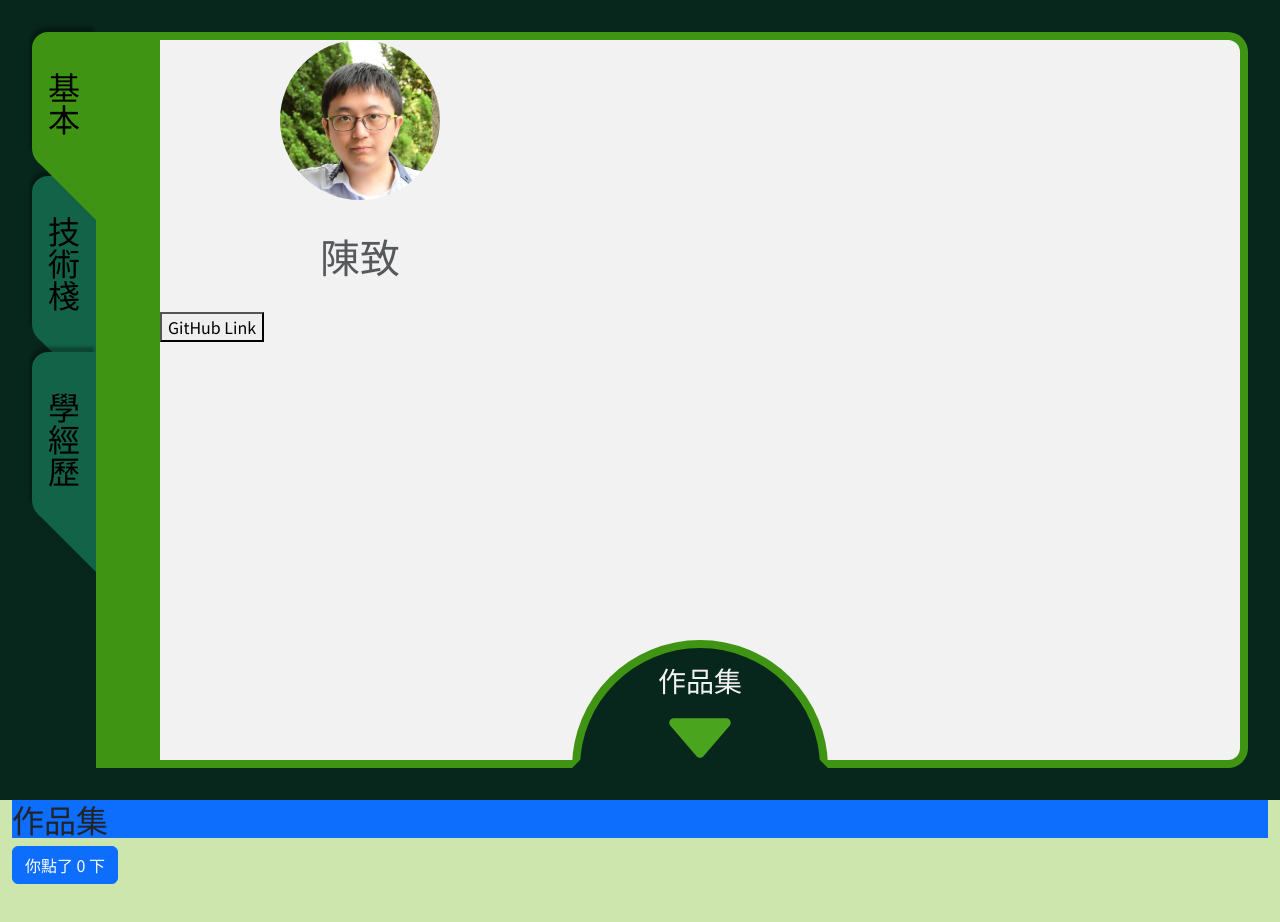
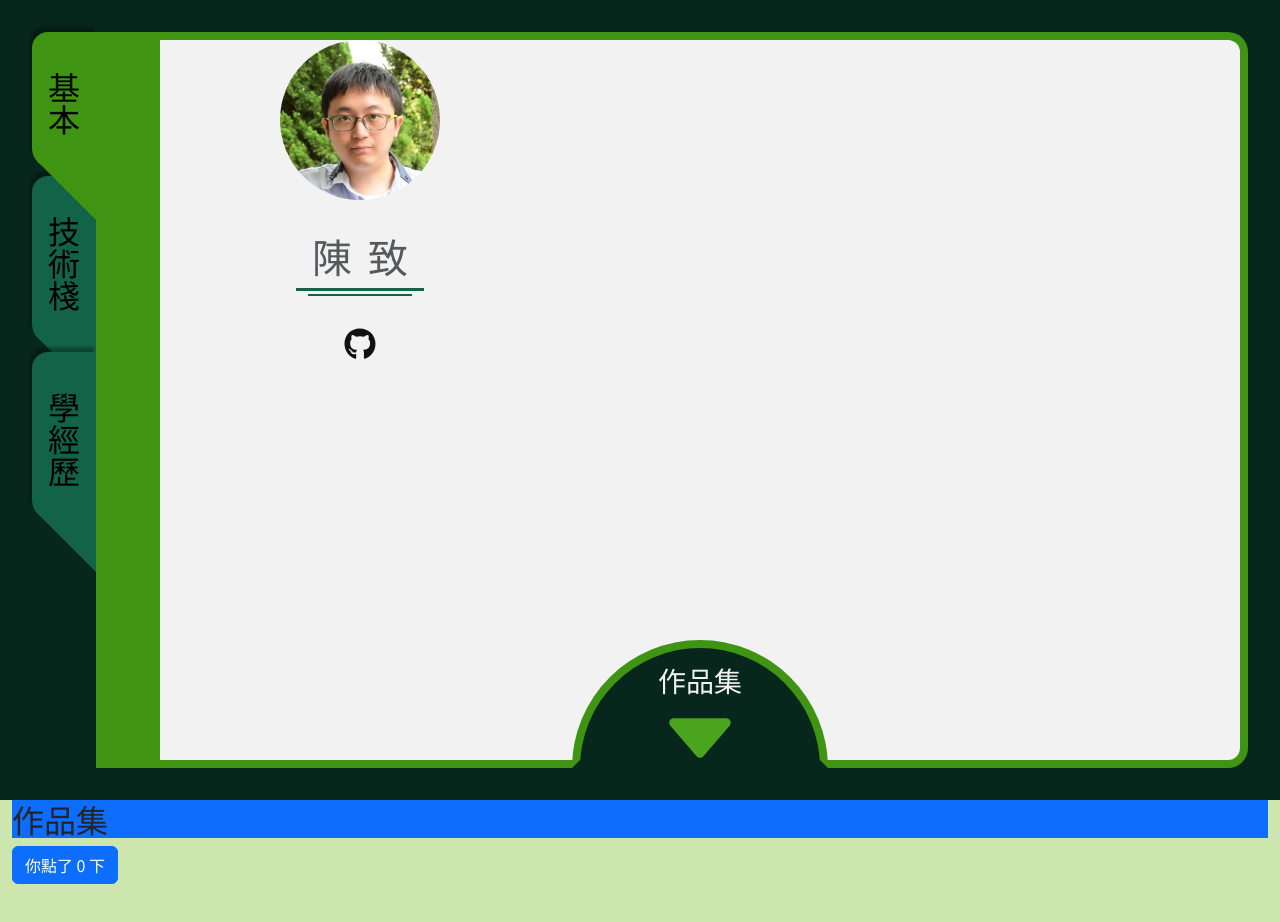
Before and after one commit to RediChen/portfolio_vite, a React (Vite) app: page / in a window 1280 px wide. Shown: the top 922 px of the page. Built offline with nearby package versions, Linux system fonts and the light colour scheme.

Commit message:
建立 GitHub 連結鈕樣式

```diff
--- a/src/panel-main/1-basic/core.jsx
+++ b/src/panel-main/1-basic/core.jsx
@@ -1,6 +1,7 @@
 import PropTypes from "prop-types";
 import s from './core.module.scss';
 import { IoCaretDownOutline } from "react-icons/io5";
+import { FaGithub } from "react-icons/fa";
 
 const Core = ({ setOpenPortfolio = () => { } }) => {
   return (
@@ -15,8 +16,10 @@ const Core = ({ setOpenPortfolio = () => { } }) => {
         <caption className={s.caption}>
           <h1><span>陳</span><span>致</span></h1>
         </caption>
+        <a href="https://github.com/RediChen" target="_blank" className={s.ghBtn}>
+          <FaGithub />
+        </a>
       </figure>
-      <button>GitHub Link</button>
       <button className={s.portfolioBtn} onClick={() => setOpenPortfolio(true)}>
         <h3>作品集</h3>
         <i><IoCaretDownOutline /></i>
--- a/src/panel-main/1-basic/core.module.scss
+++ b/src/panel-main/1-basic/core.module.scss
@@ -21,7 +21,7 @@
 		aspect-ratio: 1;
 	}
 }
-.figure.caption {
+.figure .caption {
 	width: 8rem;
 	border-bottom: 3px solid $normal;
 	position: relative;
@@ -52,6 +52,22 @@
 	gap: 4px;
 	top: 4px;
 }
+
+//*======= github =====
+.ghBtn {
+	background-color: transparent;
+	border: none;
+	font-size: 2rem;
+	color: #111;
+
+	&:hover {
+		color: #333;
+	}
+	&:active {
+		color: #444;
+	}
+}
+//*======= portfolio =====
 
 .portfolioBtn {
 	$l: 8rem;
```
